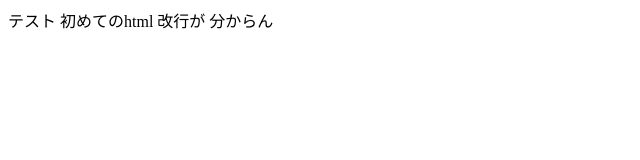
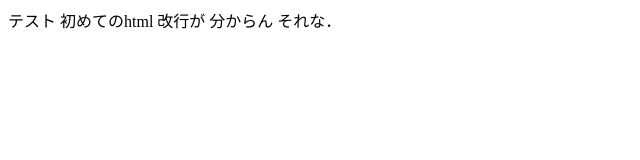
Before and after one commit to Kaito-Aoyama/4-21_test, a plain HTML site: page index.html in a window 1280 px wide. Shown: the full height of the page, 0-640 px from the left. Drawn offline with Linux system fonts and the light colour scheme.

Commit message:
本文追加しておきました．

```diff
--- a/index.html
+++ b/index.html
@@ -9,5 +9,6 @@
     初めてのhtml
     改行が
     分からん
+    それな．
   </body>
 </html>
```
